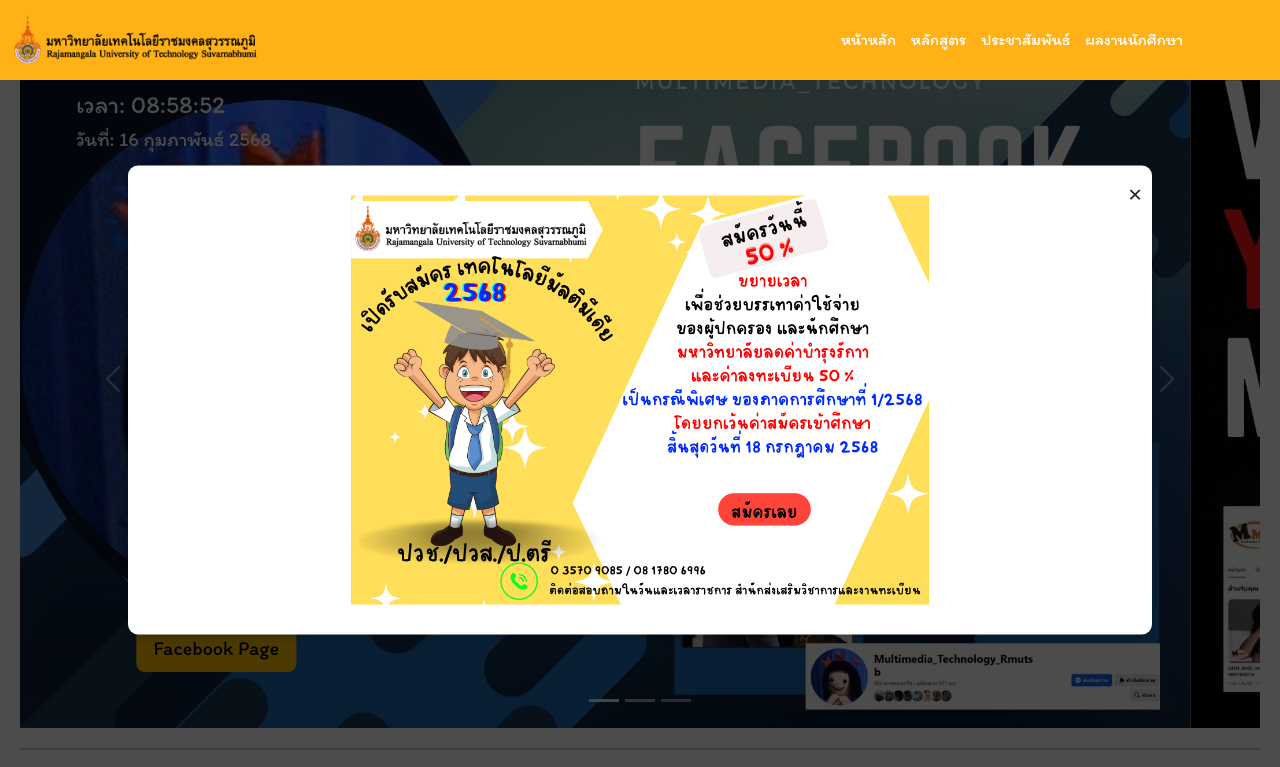
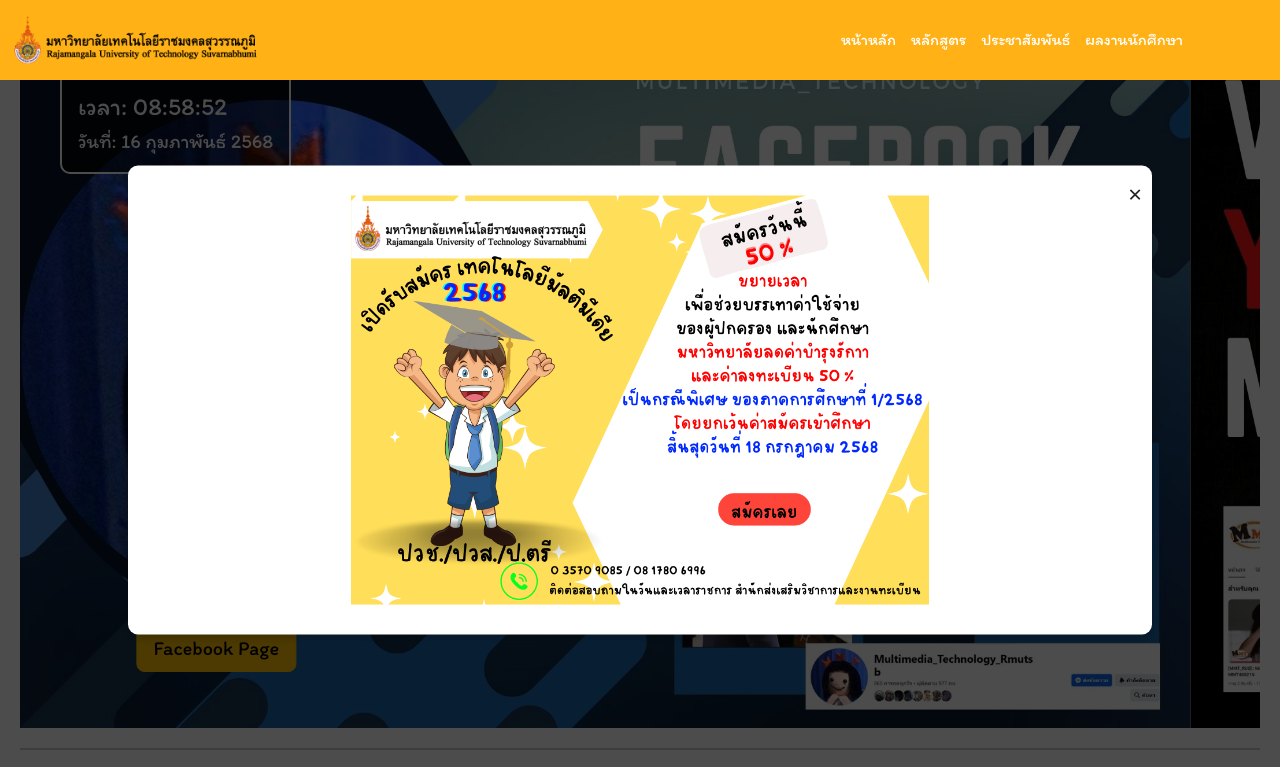
Before and after one commit to Nontnumguy/Nontanont, a plain HTML site: page index.html in a window 1280 px wide. Shown: the top 767 px of the page. Drawn offline with nearby package versions, Linux system fonts and the light colour scheme.

Commit message:
Add files via upload

```diff
--- a/index.html
+++ b/index.html
@@ -2,7 +2,7 @@
 <html lang="en" data-bs-theme="auto">
   <head>
     <meta charset="utf-8">
-    <meta name="viewport" content="width=device-width, initial-scale=1">
+    <meta name="viewport" content="width=device-width, initial-scale=1.0">
 
     <title>Multimedia</title>
     <link href="https://cdn.jsdelivr.net/npm/@docsearch/css@3">
@@ -89,11 +89,11 @@
         </button>
 
         <!-- วันที่และเวลาแสดงที่มุมซ้าย -->
-        <div id="timeDisplay" class="position-absolute top-10 start-10 p-3 text-white">
+        <div id="timeDisplay" class="position-absolute top-10 start-10 p-3 text-white" style="border: 2px solid #ffffff; background-color: rgba(0, 0, 0, 0.6); border-radius: 10px;">
           <div id="currentTime" style="font-size: 25px;"></div>
           <div id="currentDate" style="font-size: 20px;"></div>
         </div>
-      </div>
+
 
       <script>
         // ฟังก์ชันสำหรับอัพเดตเวลาและวันที่ปัจจุบัน
```
Also changed, not shown: หลักสูตร.html (+1 -1 lines), 91.jpg (added).
